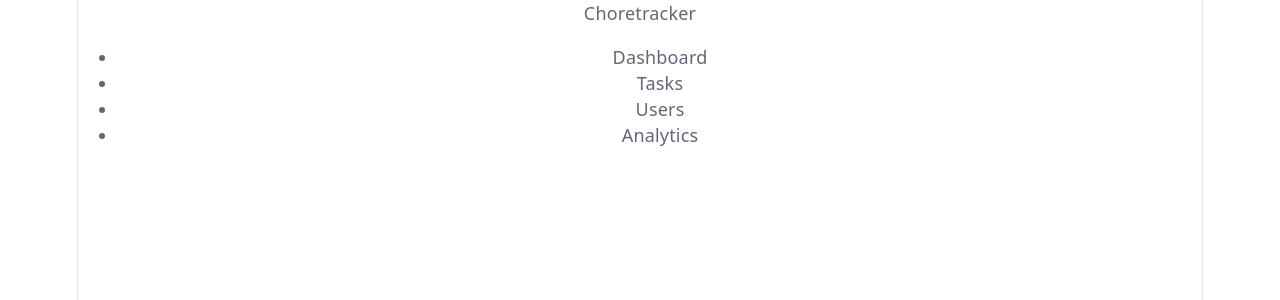
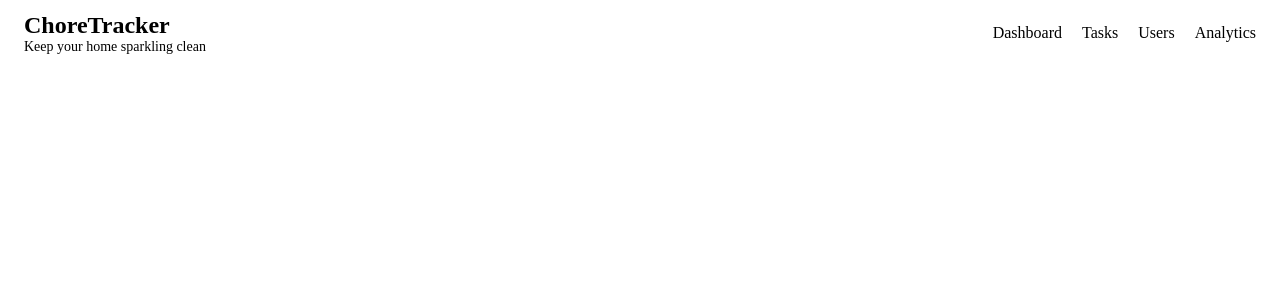
Before and after one commit to buildinrythm/Chore-tracker, a React (Vite) app: page / in a window 1280 px wide. Shown: the top 300 px of the page. Built offline with nearby package versions, Linux system fonts and the light colour scheme.

Commit message:
Gave header component basic styling

```diff
--- a/src/components/Header.jsx
+++ b/src/components/Header.jsx
@@ -4,14 +4,15 @@ return (
     <>
     <div id="navbar">
         <div id="logo">
-            <p>Choretracker</p>
+            <h1>ChoreTracker</h1>
+            <p>Keep your home sparkling clean</p>
         </div>
         <div id="nav-links">
             <ul>
-                <li>Dashboard</li>
-                <li>Tasks</li>
-                <li>Users</li>
-                <li>Analytics</li>
+                <li><a href="#">Dashboard</a></li>
+                <li><a href="#">Tasks</a></li>
+                <li><a href="#">Users</a></li>
+                <li><a href="#">Analytics</a></li>
             </ul>
         </div>
     </div>
--- a/src/index.css
+++ b/src/index.css
@@ -1,111 +1,42 @@
-:root {
-  --text: #6b6375;
-  --text-h: #08060d;
-  --bg: #fff;
-  --border: #e5e4e7;
-  --code-bg: #f4f3ec;
-  --accent: #aa3bff;
-  --accent-bg: rgba(170, 59, 255, 0.1);
-  --accent-border: rgba(170, 59, 255, 0.5);
-  --social-bg: rgba(244, 243, 236, 0.5);
-  --shadow:
-    rgba(0, 0, 0, 0.1) 0 10px 15px -3px, rgba(0, 0, 0, 0.05) 0 4px 6px -2px;
-
-  --sans: system-ui, 'Segoe UI', Roboto, sans-serif;
-  --heading: system-ui, 'Segoe UI', Roboto, sans-serif;
-  --mono: ui-monospace, Consolas, monospace;
-
-  font: 18px/145% var(--sans);
-  letter-spacing: 0.18px;
-  color-scheme: light dark;
-  color: var(--text);
-  background: var(--bg);
-  font-synthesis: none;
-  text-rendering: optimizeLegibility;
-  -webkit-font-smoothing: antialiased;
-  -moz-osx-font-smoothing: grayscale;
-
-  @media (max-width: 1024px) {
-    font-size: 16px;
-  }
+#root{
+  max-width: 1280px;
+  margin: 0 auto;
+  padding: 0 1rem;
 }
 
-@media (prefers-color-scheme: dark) {
-  :root {
-    --text: #9ca3af;
-    --text-h: #f3f4f6;
-    --bg: #16171d;
-    --border: #2e303a;
-    --code-bg: #1f2028;
-    --accent: #c084fc;
-    --accent-bg: rgba(192, 132, 252, 0.15);
-    --accent-border: rgba(192, 132, 252, 0.5);
-    --social-bg: rgba(47, 48, 58, 0.5);
-    --shadow:
-      rgba(0, 0, 0, 0.4) 0 10px 15px -3px, rgba(0, 0, 0, 0.25) 0 4px 6px -2px;
-  }
-
-  #social .button-icon {
-    filter: invert(1) brightness(2);
-  }
+#logo{
+  color: black
 }
 
-body {
+#navbar {
+  display: flex;
+  flex-direction: row;
+  justify-content: space-between;
+  align-items: center;
+}
+
+#nav-links ul{
+  display: flex;
+  flex-direction: row;
+  justify-content: space-between;
+  gap: 20px;
+}
+
+#nav-links a {
+  text-decoration: none;
+  color: black;
+}
+
+#nav-links li{
+  list-style-type: none;
+}
+
+#logo h1 {
+  font-size: 1.5rem;
   margin: 0;
 }
 
-#root {
-  width: 1126px;
-  max-width: 100%;
-  margin: 0 auto;
-  text-align: center;
-  border-inline: 1px solid var(--border);
-  min-height: 100svh;
-  display: flex;
-  flex-direction: column;
-  box-sizing: border-box;
-}
-
-h1,
-h2 {
-  font-family: var(--heading);
-  font-weight: 500;
-  color: var(--text-h);
-}
-
-h1 {
-  font-size: 56px;
-  letter-spacing: -1.68px;
-  margin: 32px 0;
-  @media (max-width: 1024px) {
-    font-size: 36px;
-    margin: 20px 0;
-  }
-}
-h2 {
-  font-size: 24px;
-  line-height: 118%;
-  letter-spacing: -0.24px;
-  margin: 0 0 8px;
-  @media (max-width: 1024px) {
-    font-size: 20px;
-  }
-}
-p {
+#logo p {
+  font-size: 0.875rem;
   margin: 0;
 }
-
-code,
-.counter {
-  font-family: var(--mono);
-  display: inline-flex;
-  border-radius: 4px;
-  color: var(--text-h);
-}
-
-code {
-  font-size: 15px;
-  line-height: 135%;
-  padding: 4px 8px;
-  background: var(--code-bg);
-}
```
Also changed, not shown: src/App.css (line endings or trailing spaces).
